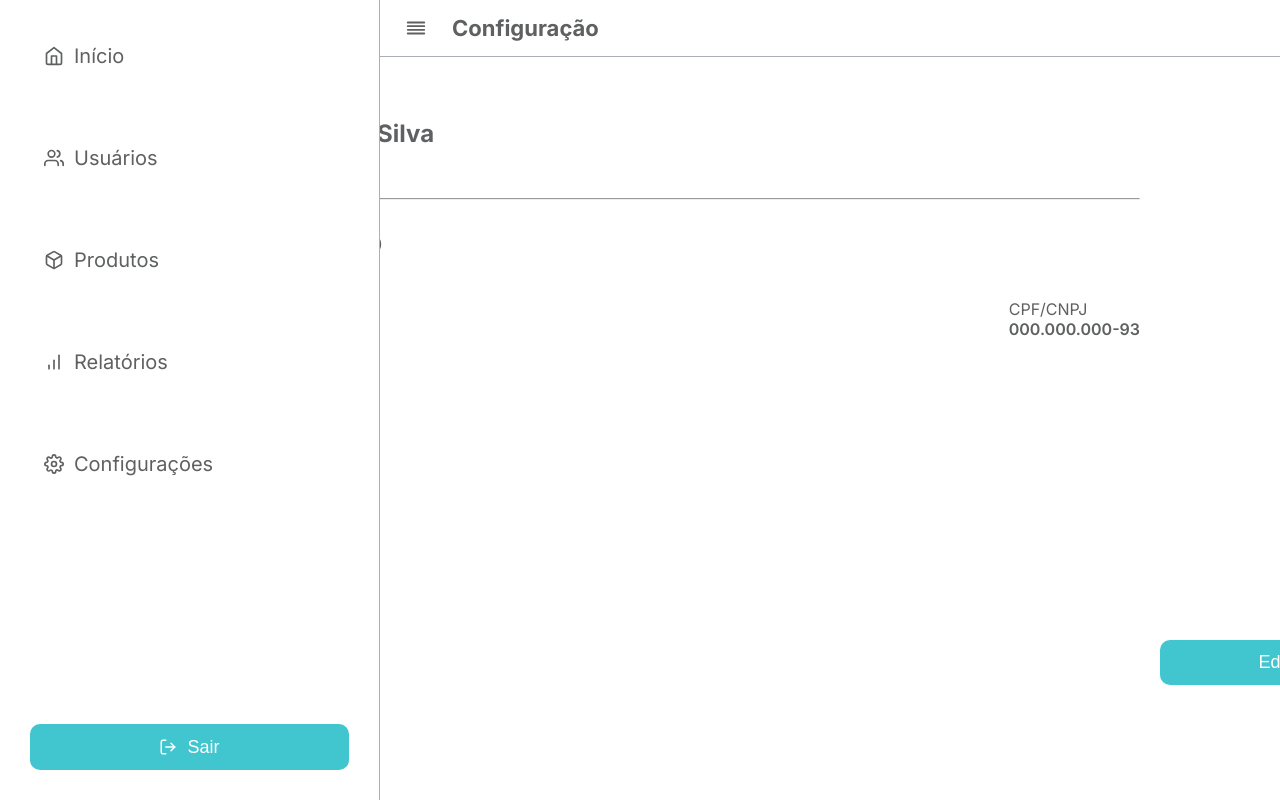
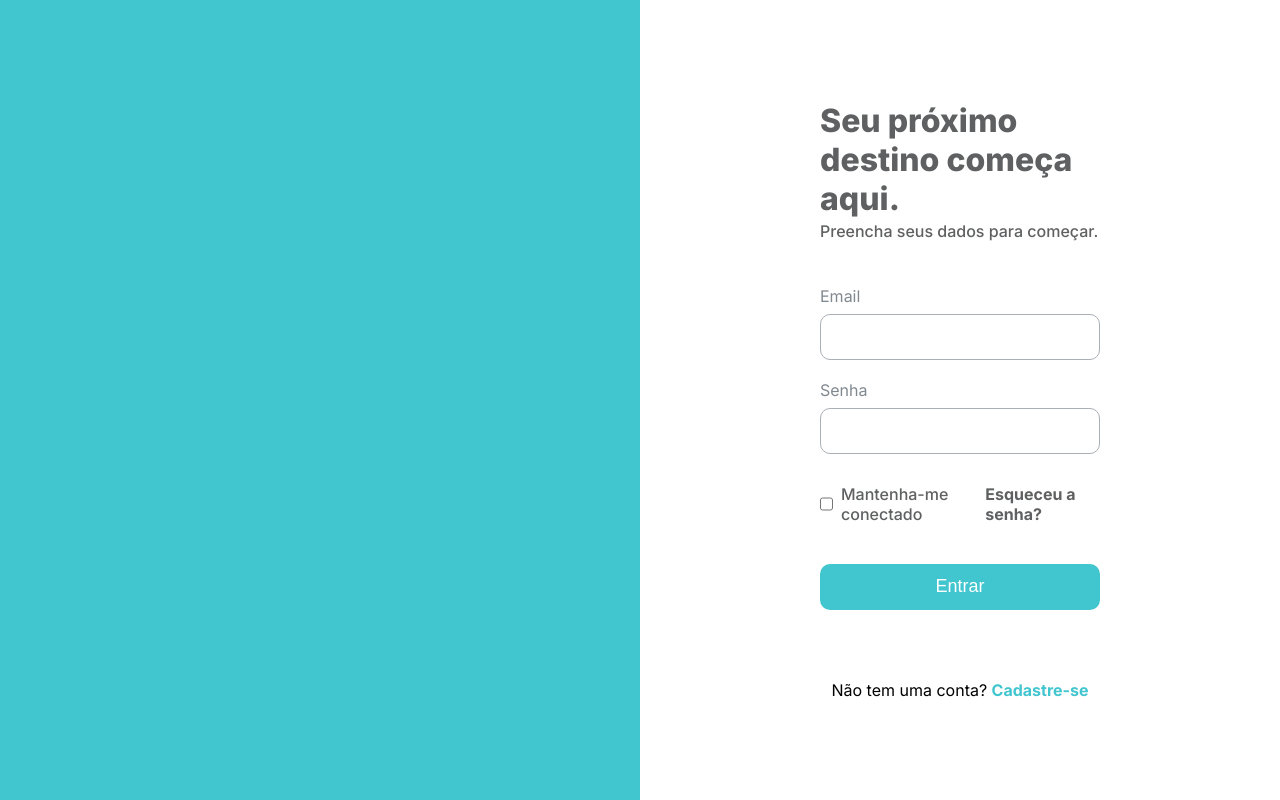
Before and after one commit to diegosolliveira/resticmvp, a Next.js app: page / in a window 1280 px wide. Built offline with nearby package versions, Linux system fonts and the light colour scheme; grey boxes are pictures that could not be loaded.

Commit message:
feat: adiciona validações de input a tela de login

```diff
--- a/app/components/ButtonLogar/index.tsx
+++ b/app/components/ButtonLogar/index.tsx
@@ -5,13 +5,14 @@ interface buttonCadastr {
     name: string;
     classCadastrar: string;
     children?: ReactNode;
+    onClick?: () => void;
 }
 
-export function ButtonLogin( {name, classCadastrar, children}:buttonCadastr) {
+export function ButtonLogin({ name, classCadastrar, children, onClick }: buttonCadastr) {
 
     return (
         <div>
-            <button className={classCadastrar}>{children}{name}</button>
+            <button className={classCadastrar} onClick={onClick}>{children}{name}</button>
         </div>
     );
 }
--- a/app/components/InputCadastro/index.tsx
+++ b/app/components/InputCadastro/index.tsx
@@ -5,9 +5,11 @@ interface InputCadastroProps {
     type: string;
     classInput: string;
     options?: { value: string; label: string }[];
+    value?: string;
+    onChange?: (e: React.ChangeEvent<HTMLInputElement>) => void;
 }
 
-export function InputCadastro({ name, type, classInput, options = [] }: InputCadastroProps) {
+export function InputCadastro({ name, type, classInput, options = [], value, onChange }: InputCadastroProps) {
     return (
         <div className={classInput}>
             <span>{name}</span>
@@ -20,7 +22,7 @@ export function InputCadastro({ name, type, classInput, options = [] }: InputCad
                     ))}
                 </select>
             ) : (
-                <input type={type} />
+                <input type={type} value={value} onChange={onChange} />
             )}
         </div>
     );
--- a/app/layout.tsx
+++ b/app/layout.tsx
@@ -26,11 +26,11 @@ export default function RootLayout({
   return (
     <html lang="en">
       <body className={`${inter.variable} container`}>
-        <Configuracao></Configuracao>
+        {/* <Configuracao></Configuracao> */}
         {/* <PainelControle></PainelControle> */}
         {/* <Sidebar></Sidebar> */}
         {/* <CadastroView></CadastroView> */}
-        {/* <LoginView></LoginView> */}
+        <LoginView></LoginView>
         {children}
       </body>
     </html>
--- a/app/pages/Login/index.tsx
+++ b/app/pages/Login/index.tsx
@@ -1,8 +1,40 @@
+"use client";
+
+import { useState } from "react";
 import { ButtonLogin } from "../../components/ButtonLogar";
 import { InputCadastro } from "../../components/InputCadastro";
 import "./styles.css";
 
 export function LoginView() {
+    const [email, setEmail] = useState("");
+    const [password, setPassword] = useState("");
+    const [errorEmail, setErrorEmail] = useState("");
+    const [errorPassword, setErrorPassword] = useState("");
+
+    const validateForm = () => {
+        let isValid = true;
+        setErrorEmail("");
+        setErrorPassword("");
+
+        if (!email.includes("@")) {
+            setErrorEmail("Digite um email válido.");
+            isValid = false;
+        }
+        if (password.length < 6) {
+            setErrorPassword("A senha deve ter pelo menos 6 caracteres.");
+            isValid = false;
+        }
+
+        return isValid;
+    };
+
+    const handleLogin = () => {
+        validateForm();
+        console.log("Botão clicado!");{
+            console.log("Enviando dados...");
+        }
+    };
+
     return (
         <div className="container-login">
             <div className="container-left">
@@ -14,18 +46,40 @@ export function LoginView() {
                     <h1>Seu próximo destino começa aqui.</h1>
                     <span className="span-description">Preencha seus dados para começar.</span>
 
-                    <InputCadastro name="Email" type="email" classInput="input-password"></InputCadastro>
+                    <InputCadastro
+                        name="Email"
+                        type="email"
+                        classInput="input-password"
+                        value={email}
+                        onChange={(e) => setEmail(e.target.value)}
+                    />
 
-                    <InputCadastro name="Senha" type="password" classInput="input-password"></InputCadastro>
+                    {errorEmail && <span className="error">{errorEmail}</span>}
+
+                    <InputCadastro
+                        name="Senha"
+                        type="password"
+                        classInput="input-password"
+                        value={password}
+                        onChange={(e) => setPassword(e.target.value)}
+                    />
+
+                    {errorPassword && <span className="error">{errorPassword}</span>}
 
                     <div className="form-container2">
                         <InputCadastro name="Mantenha-me conectado" type="checkbox" classInput="input-checkbox"></InputCadastro>
                         <a href="">Esqueceu a senha?</a>
                     </div>
 
-                    <ButtonLogin name="Entrar" classCadastrar="btn-login" ></ButtonLogin>
+                    <ButtonLogin
+                        name="Entrar"
+                        classCadastrar="btn-login"
+                        onClick={handleLogin}
+                    />
 
-                    <span className="link-cadastrar">Não tem uma conta? <a href="">Cadastre-se</a></span>
+                    <span className="link-cadastrar">
+                        Não tem uma conta? <a href="">Cadastre-se</a>
+                    </span>
                 </div>
             </div>
         </div>
--- a/app/pages/Login/styles.css
+++ b/app/pages/Login/styles.css
@@ -69,3 +69,11 @@
 .link-cadastrar a:hover {
     color: var(--secondary-blue-4);
 }
+
+.error {
+    color: red;
+    font-size: 14px;
+    margin-top: -15px;
+    margin-bottom: -5px;
+    display: flex;
+}
```
